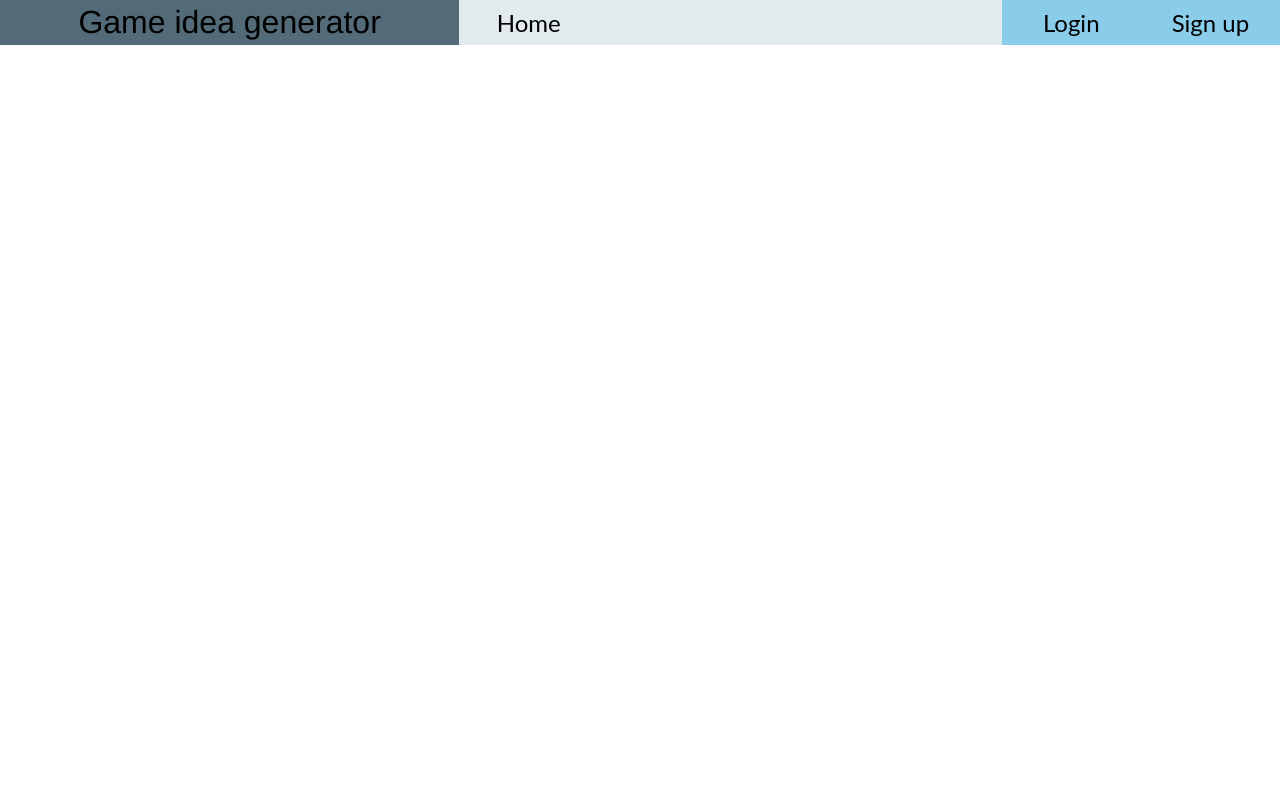
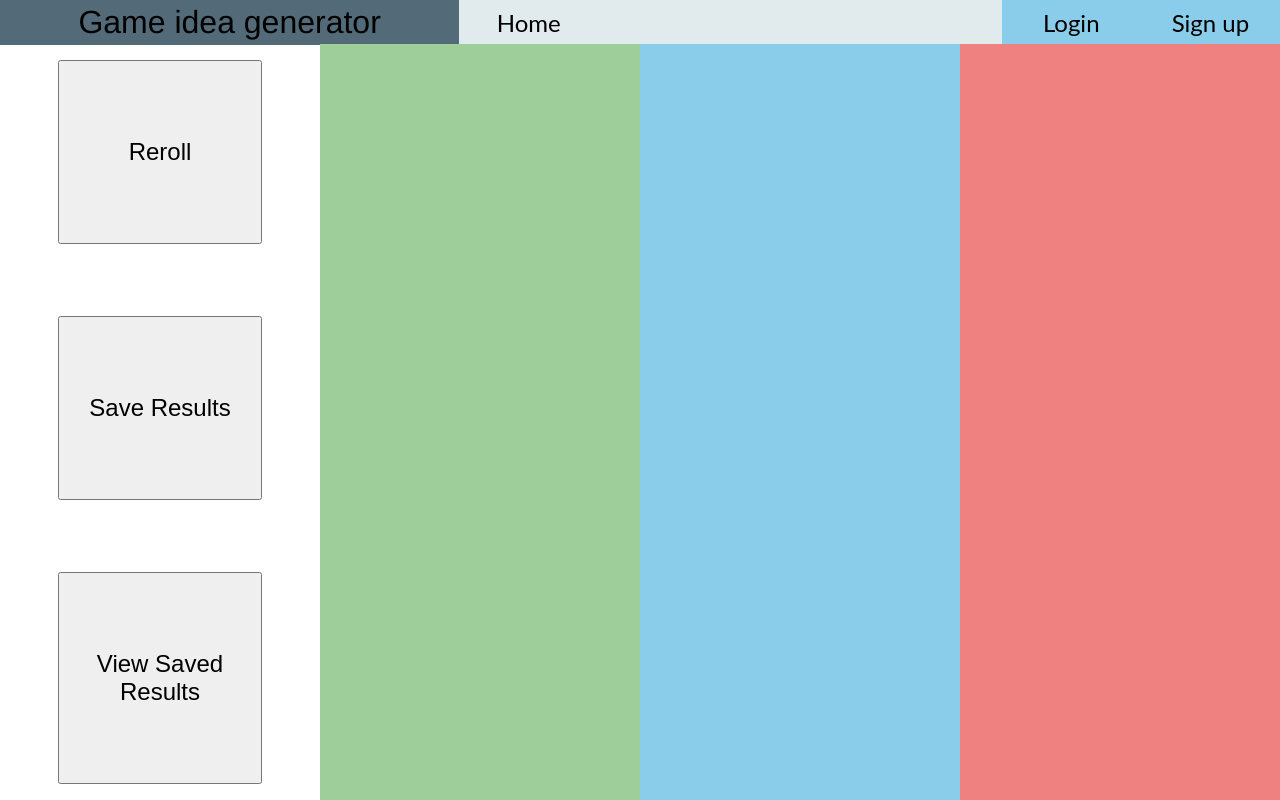
Before and after one commit to cammarcode/game_idea_generator, a Flask app: template templates/results.html in a window 1280 px wide. Run offline with Flask 3, Linux system fonts and the light colour scheme; the template is opened without the code that fills it, so the values that code supplies are empty.

Commit message:
results exist

```diff
--- a/routes.py
+++ b/routes.py
@@ -33,14 +33,27 @@ def results(settings):
     # total = []  # list of lists of genre, set, mec results
     # result = []  # each result goes here
     uvtaf = list(map(int, str(settings).split("'n")))
-    genreamount, settingsamount, mechanicamount = uvtaf
-    print(genreamount, settingsamount, mechanicamount)
+    genreamount, settingamount, mechanicamount = uvtaf
+    print(genreamount, settingamount, mechanicamount)
     conn = sqlite3.connect(db)
     cur = conn.cursor()
-    cur.execute("SELECT * FROM Genre")  # add conditions here
-    options = cur.fetchall()
-    choice = random.sample(options, genreamount)
-    return render_template("results.html", results=choice)
+
+    counts = [[], [], []]
+    cur.execute("SELECT name FROM Genre")  # add conditions here
+    counts[0] = cur.fetchall()
+    cur.execute("SELECT name FROM Mechanic")  # add conditions here
+    counts[1] = cur.fetchall()
+    cur.execute("SELECT name FROM Setting")  # add conditions here
+    counts[2] = cur.fetchall()
+
+    print(counts)
+
+    gchoice = random.sample(counts[0], genreamount)
+    mchoice = random.sample(counts[1], mechanicamount)
+    schoice = random.sample(counts[2], settingamount)
+
+    return render_template("results.html", gchoice=gchoice,
+                           mchoice=mchoice, schoice=schoice)
 
 
 @app.route('/login')
@@ -67,9 +80,5 @@ def process():
     return jsonify(result=result)  # return the result to JavaScript
 
 
-def Jon_Arbuckle(self, green, hoes):
-    print(self)
-
-
 if __name__ == "__main__":
     app.run(debug=True)
--- a/templates/results.html
+++ b/templates/results.html
@@ -1,5 +1,34 @@
 {%extends "layout.html" %}
 {% block content %}
-<p class="spacer">hey bud</p>
-<p>{{results}}</p>
+
+{% macro build_block(things, idname) %} <!--Pass a list to create a block with those elements-->
+    {% for i in range(things|length) %}
+    <p class="insidetext" id={{idname + (i+1)|string }}>{{things[i]}}</p> <!--Dont mind the red, this is fine-->
+    {%endfor%}
+{% endmacro %}
+
+
+<p class="spacer">Uh Oh! something's broken. Call 111 for assistance</p>
+
+<div class="page">
+
+    <div class="buttongrid">
+    <button id = "reroll" class="settingbutton" onclick="switchPage(geninfo, setinfo, mecinfo)">Reroll</button>
+    <button id = "saveres" class="settingbutton" onclick="switchPage(geninfo, setinfo, mecinfo)">Save Results</button>
+    <button id = "viewsavedres" class="settingbutton" onclick="switchPage(geninfo, setinfo, mecinfo)">View Saved Results</button>
+    </div>
+
+<div id = 'Genrebox' class = 'multicontainer'>
+    {{build_block(gchoice, 'gen')}}
+
+</div>
+<div id = 'Settingbox' class = 'multicontainer'>
+    {{build_block(schoice , 'set')}}
+
+</div>
+<div id = 'Mechanicbox' class = 'multicontainer'>
+    {{build_block(mchoice, 'mec')}}
+
+</div>
+</div>
 {%endblock%}
```
